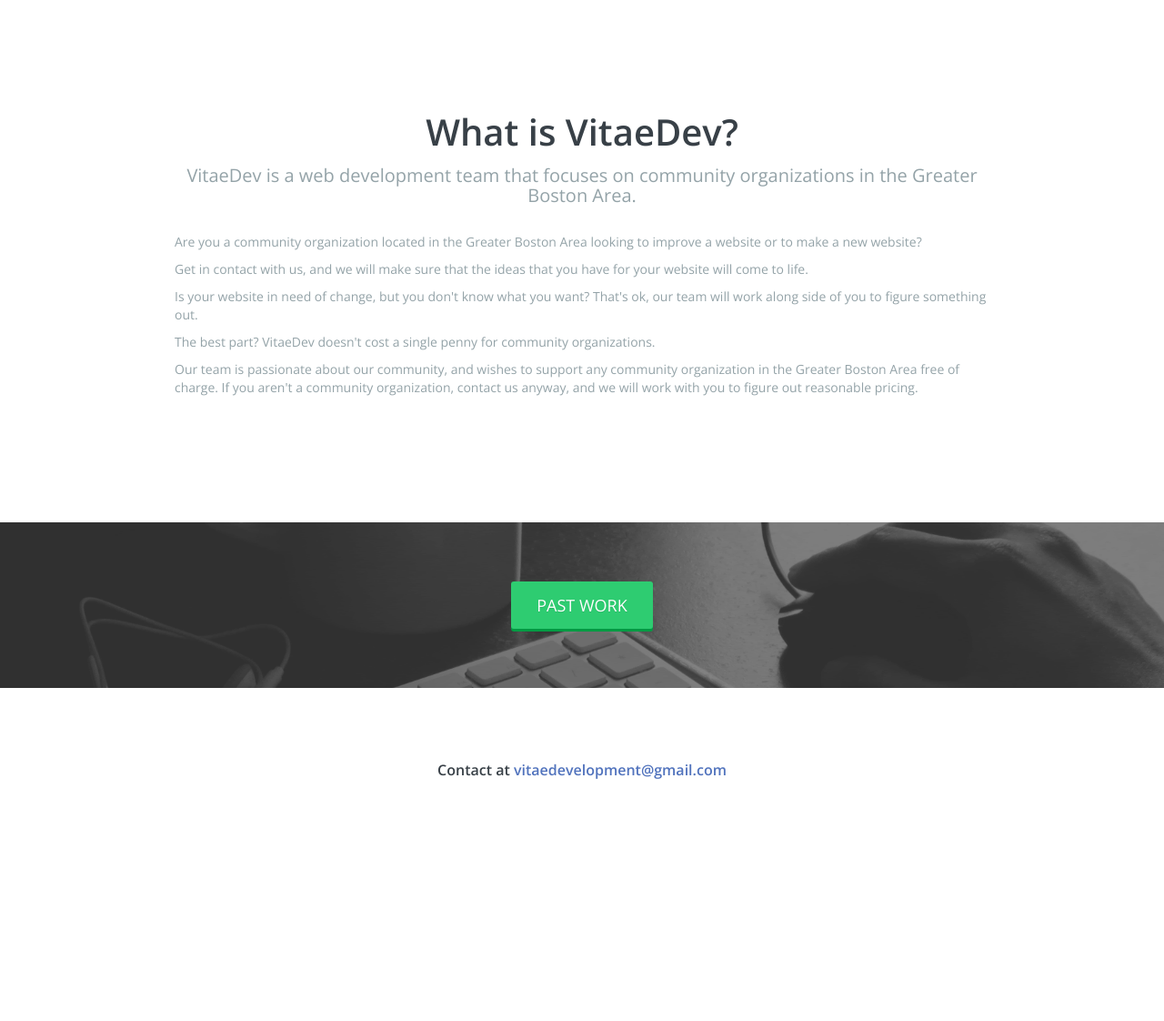
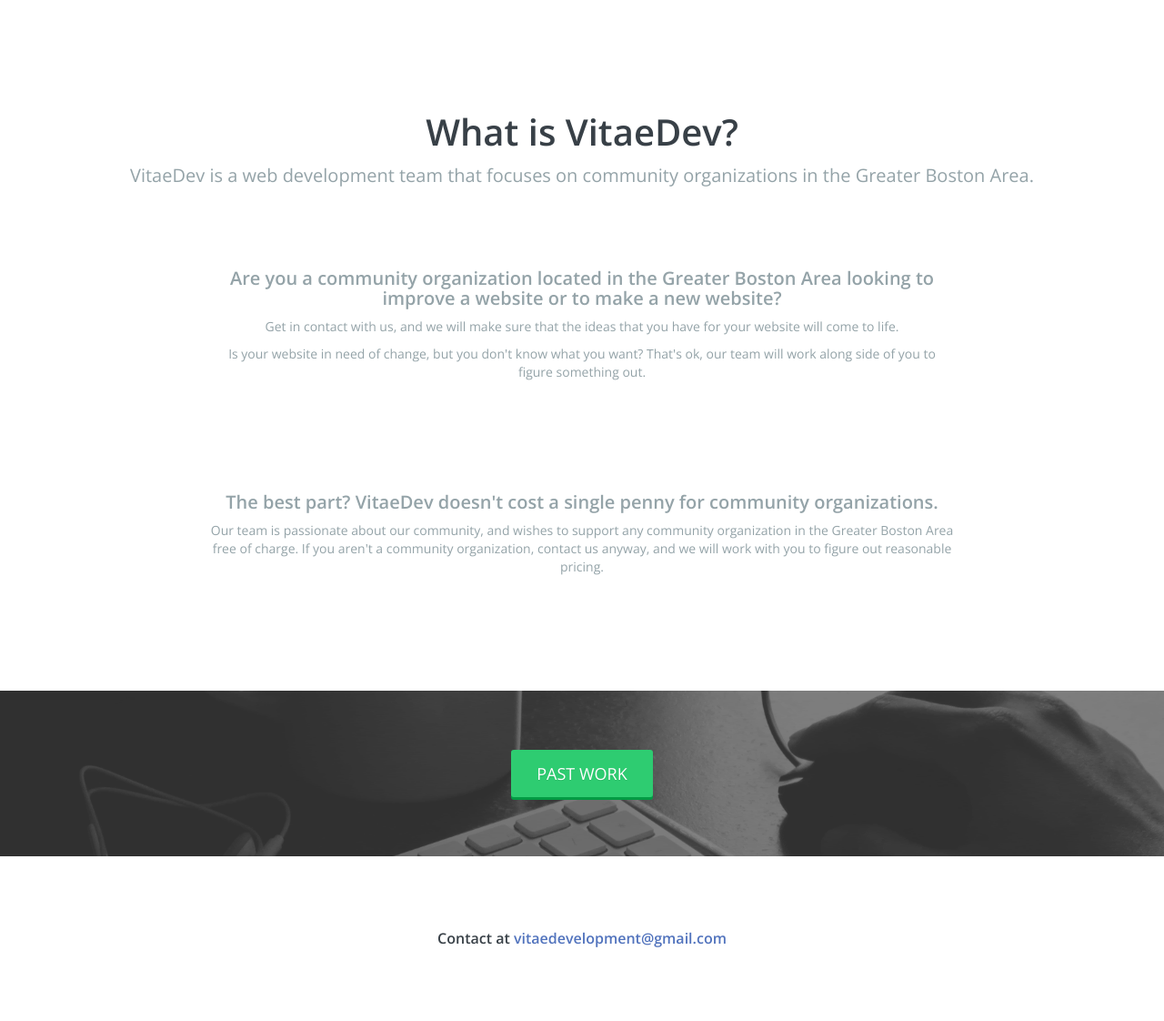
Before and after one commit to vitaedev/vitaedev.github.io, a PHP site: page / in a window 1280 px wide. Shown: the part 711-1833 px from the top of the page at 91% size. Before the commit the page ends 1567 px from the top, so only its background shows below. Run offline with PHP 8.4, Linux system fonts and the light colour scheme.

Commit message:
Changed text formating

```diff
--- a/css/main.css
+++ b/css/main.css
@@ -303,7 +303,8 @@
 /*========== 3. HERO IMAGE ==============*/
 
 section{
-  padding: 5% 15% 10% 15%;
+    padding: 5% 10%;
+    text-align: center;
 }
 section header {
 	text-align:center;
--- a/index.html
+++ b/index.html
@@ -41,11 +41,20 @@
         <h2>What is VitaeDev?</h2>
         <h4>VitaeDev is a web development team that focuses on community organizations in the Greater Boston Area.</h4>
       </header>
-      <p>Are you a community organization located in the Greater Boston Area looking to improve a website or to make a new website?</p>
-      <p>Get in contact with us, and we will make sure that the ideas that you have for your website will come to life.</p>
-      <p>Is your website in need of change, but you don't know what you want? That's ok, our team will work along side of you to figure something out.</p>
-      <p>The best part? VitaeDev doesn't cost a single penny for community organizations.</p>
-      <p>Our team is passionate about our community, and wishes to support any community organization in the Greater Boston Area free of charge. If you aren't a community organization, contact us anyway, and we will work with you to figure out reasonable pricing.</p>
+
+        <section>
+        <h3>Are you a community organization located in the Greater Boston Area looking to improve a website or to make a new website?</h3>
+        <p>Get in contact with us, and we will make sure that the ideas that you have for your website will come to life.</p>
+        <p>Is your website in need of change, but you don't know what you want? That's ok, our team will work along side of you to figure something out.</p>
+        </section>
+
+      <section>
+        <h3>The best part? VitaeDev doesn't cost a single penny for community organizations.</h3>
+        <p>Our team is passionate about our community, and wishes to support any community organization in the Greater Boston Area free of charge. If you aren't a community organization, contact us anyway, and we will work with you to figure out reasonable pricing.</p>
+        </section>
+
+
+
     </section>
 
     <main class="footercta" role="main">
```
